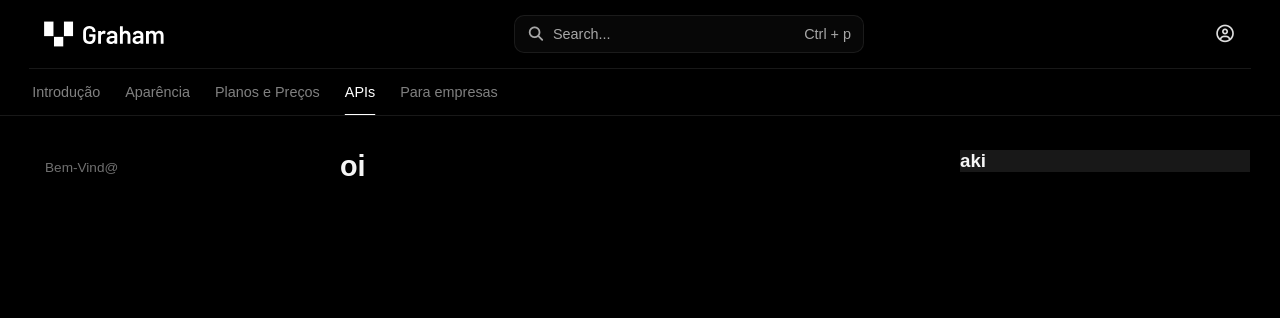
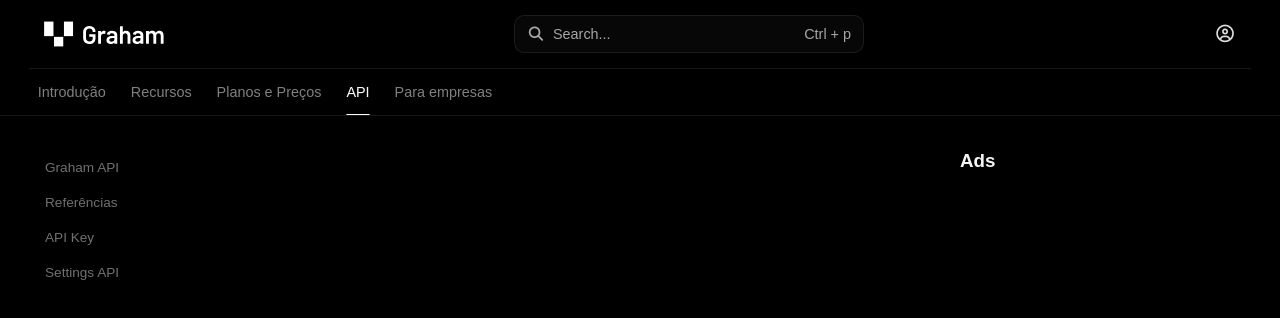
Before and after one commit to leoosilvp/Graham-AI, a React (Vite) app: page /docs/api in a window 1280 px wide. Shown: the top 318 px of the page. Built offline with nearby package versions, Linux system fonts and the light colour scheme.

Commit message:
a- criando rota API de Docs

```diff
--- a/src/App.jsx
+++ b/src/App.jsx
@@ -16,6 +16,7 @@ import Login from './routes/Login'
 import Docs from './routes/Docs'
 import Introduction from './components/ui/Introduction'
 import Features from './components/ui/Features'
+import Api from './components/ui/Api'
 
 function App() {
 
@@ -48,7 +49,7 @@ function App() {
           <Route path='plans and services' element={<Features />}>
 
           </Route>
-          <Route path='api' element={<Features />}>
+          <Route path='api' element={<Api />}>
 
           </Route>
           <Route path='enterprise' element={<Features />}>
--- /dev/null
+++ b/src/components/ui/Api.jsx
@@ -0,0 +1,28 @@
+import { NavLink, Outlet } from "react-router-dom"
+
+const Api = () => {
+  return (
+    <section className='docs-content'>
+            <div className='docs-aside-left'>
+                <nav>
+                    <ul>
+                        <li><NavLink to='welcome'>Graham API</NavLink></li>
+                        <li><NavLink to='welcome'>Referências</NavLink></li>
+                        <li><NavLink to='welcome'>API Key</NavLink></li>
+                        <li><NavLink to='welcome'>Settings API</NavLink></li>
+                    </ul>
+                </nav>
+            </div>
+
+            <section className='docs-feed'>
+                <Outlet />
+            </section>
+
+            <div className='docs-aside-right'>
+                <h1>Ads</h1>
+            </div>
+        </section>
+  )
+}
+
+export default Api
--- a/src/css/docs.css
+++ b/src/css/docs.css
@@ -14,7 +14,7 @@
 }
 
 .ctn-docs-page::-webkit-scrollbar-thumb{
-    background: #0d0d0d;
+    background: #0f0f0f;
     border-radius: 50px;
 }
 
@@ -25,8 +25,8 @@
     flex-direction: column;
     border-bottom: 1px solid #181818;
     box-shadow: none;
-    background: #000000de;
-    backdrop-filter: blur(7px);
+    background: #000000c6;
+    backdrop-filter: blur(8px);
 }
 
 .docs-header-content {
@@ -235,5 +235,4 @@
     display: flex;
     flex-direction: column;
     width: 290px;
-    background: #181818;
 }
--- a/src/routes/Docs.jsx
+++ b/src/routes/Docs.jsx
@@ -26,9 +26,9 @@ const Docs = () => {
                     <nav>
                         <ul>
                             <li><NavLink to='introduction/welcome' className={({ isActive }) => isActive ? 'active' : ''}>Introdução</NavLink></li>
-                            <li><NavLink to='features' className={({ isActive }) => isActive ? 'active' : ''}>Aparência</NavLink></li>
+                            <li><NavLink to='features' className={({ isActive }) => isActive ? 'active' : ''}>Recursos</NavLink></li>
                             <li><NavLink to='plans and services' className={({ isActive }) => isActive ? 'active' : ''}>Planos e Preços</NavLink></li>
-                            <li><NavLink to='api' className={({ isActive }) => isActive ? 'active' : ''}>APIs</NavLink></li>
+                            <li><NavLink to='api' className={({ isActive }) => isActive ? 'active' : ''}>API</NavLink></li>
                             <li><NavLink to='enterprise' className={({ isActive }) => isActive ? 'active' : ''}>Para empresas</NavLink></li>
                         </ul>
                     </nav>
```
